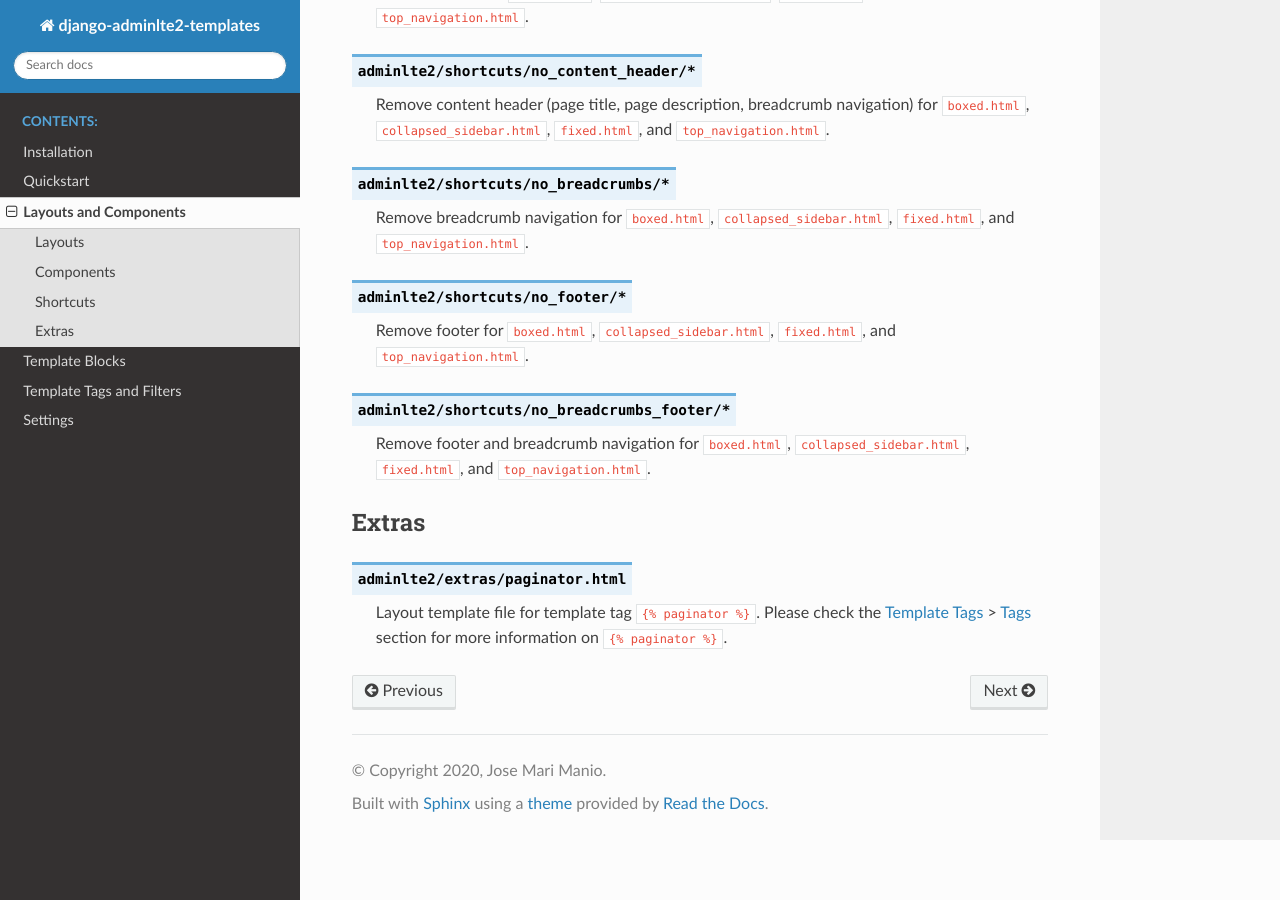
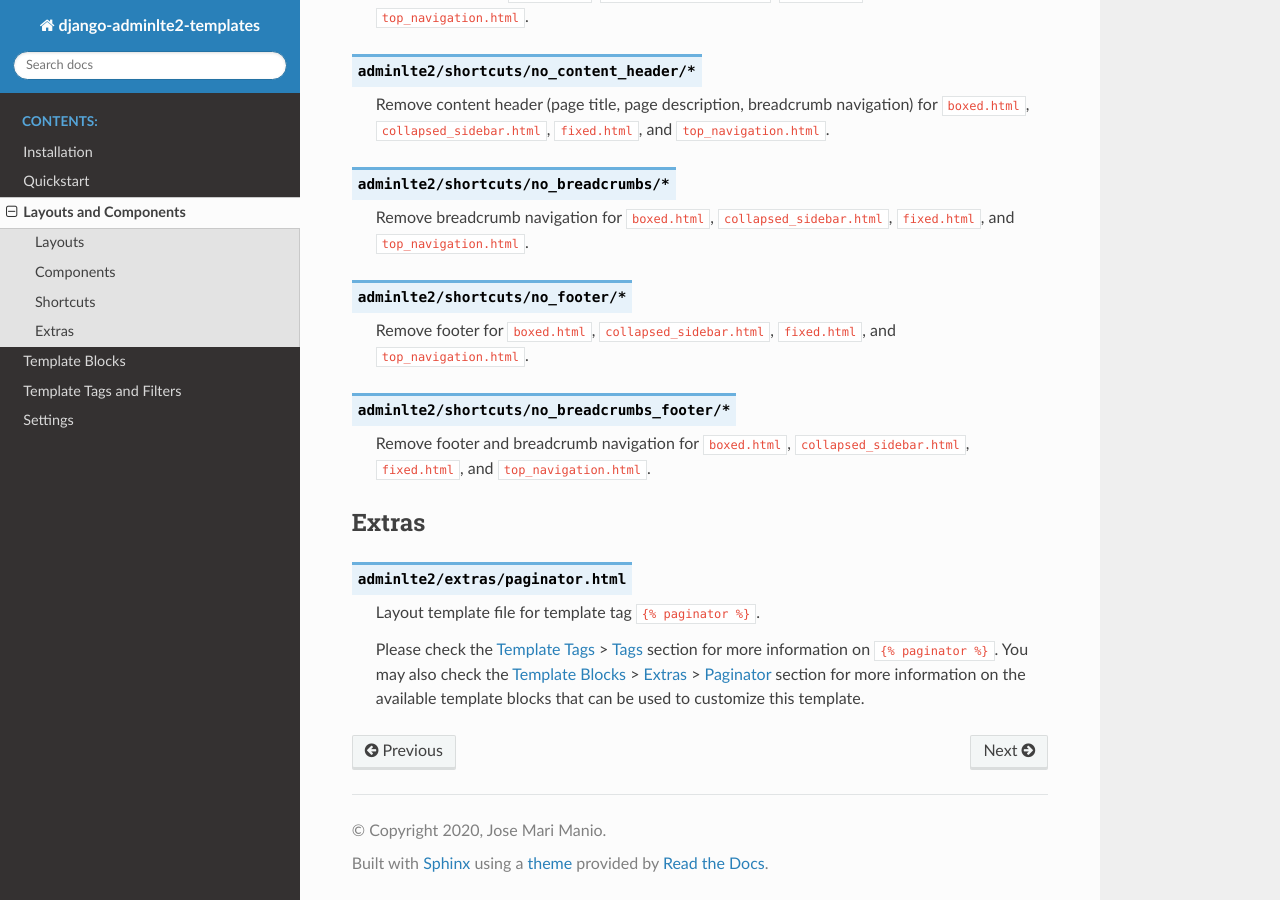
Before and after one commit to josemarimanio/django-adminlte2-templates, a Sphinx documentation site: the page built from docs/layouts_and_components.rst, in a window 1280 px wide and 900 px high, scrolled down 2334 px. Built offline with Sphinx 7.4.7 and the Read the Docs theme 2.0.0, drawn with Linux system fonts in a browser that asks for light colours.

Commit message:
Updated docs

```diff
--- a/docs/layouts_and_components.rst
+++ b/docs/layouts_and_components.rst
@@ -165,4 +165,7 @@ Extras
     :noindex:
 
     Layout template file for template tag ``{% paginator %}``.
+
     Please check the `Template Tags <template_tags.html>`_ > `Tags <template_tags.html#tags>`_ section for more information on ``{% paginator %}``.
+    You may also check the `Template Blocks <template_blocks.html>`_ > `Extras <template_blocks.html#extras>`_ > `Paginator <template_blocks.html#paginator>`_ section
+    for more information on the available template blocks that can be used to customize this template.
--- a/docs/template_tags.rst
+++ b/docs/template_tags.rst
@@ -76,7 +76,7 @@ Tags
     Generates an HTML code block for ListView pagination. HTML code output is based on template layout ``adminlte2/extras/paginator.html``.
 
     You can customize the output by overriding the aforementioned layout and using the template blocks related to this tag.
-    Please check the `Template Blocks <template_blocks.html>`_ > `Paginator <template_blocks.html#paginator>`_ section for more information.
+    Please check the `Template Blocks <template_blocks.html>`_ > `Extras <template_blocks.html#extras>`_ > `Paginator <template_blocks.html#paginator>`_ section for more information.
 
     **Parameters**:
 
```
